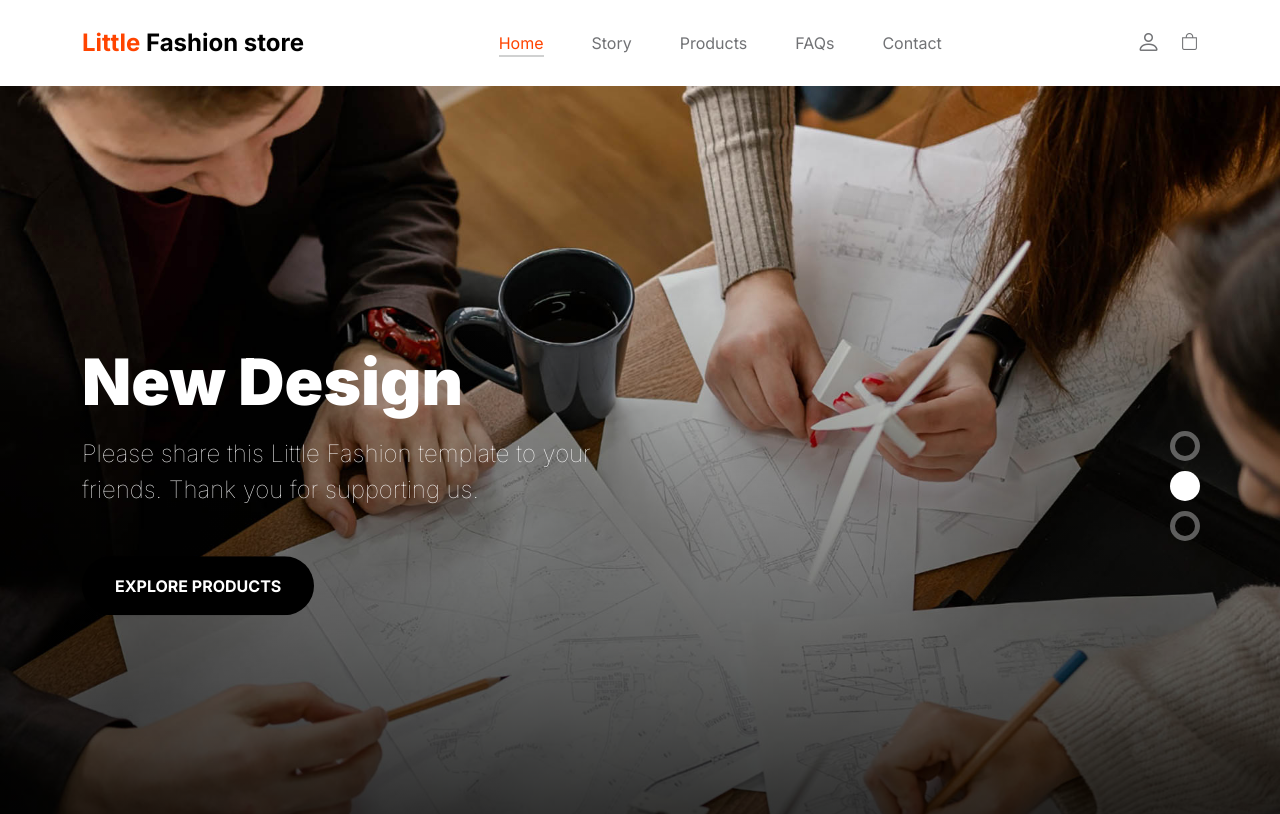
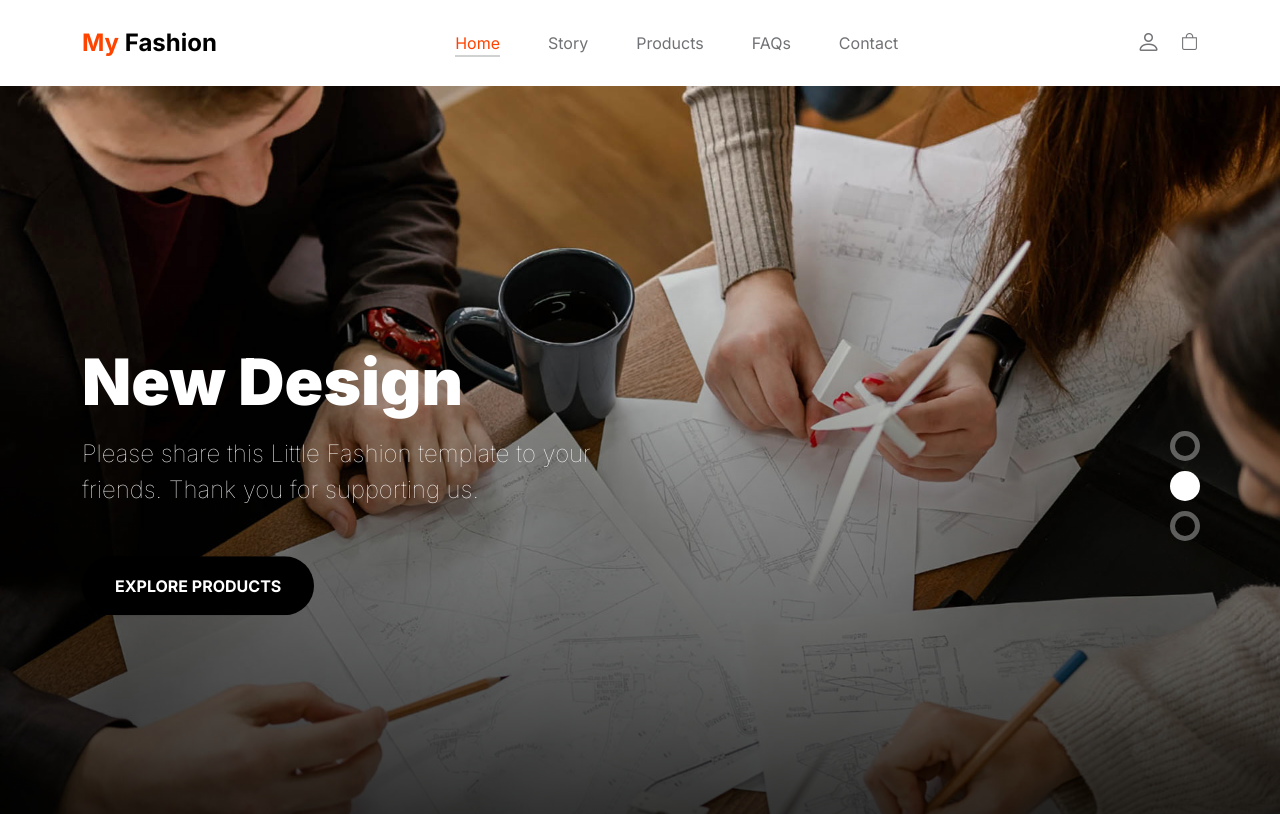
Before and after one commit to vincloud2/Litte_fashion_html_project, a plain HTML site: page index.html in a window 1280 px wide. Shown: the top 814 px of the page. Drawn offline with Linux system fonts and the light colour scheme.

Commit message:
Update index.html

```diff
--- a/index.html
+++ b/index.html
@@ -48,7 +48,7 @@ https://www.tooplate.com/view/2127-little-fashion
                     </button>
 
                     <a class="navbar-brand" href="index.html">
-                        <strong><span>Little</span> Fashion store</strong>
+                        <strong><span>My</span> Fashion </strong>
                     </a>
 
                     <div class="d-lg-none">
```
